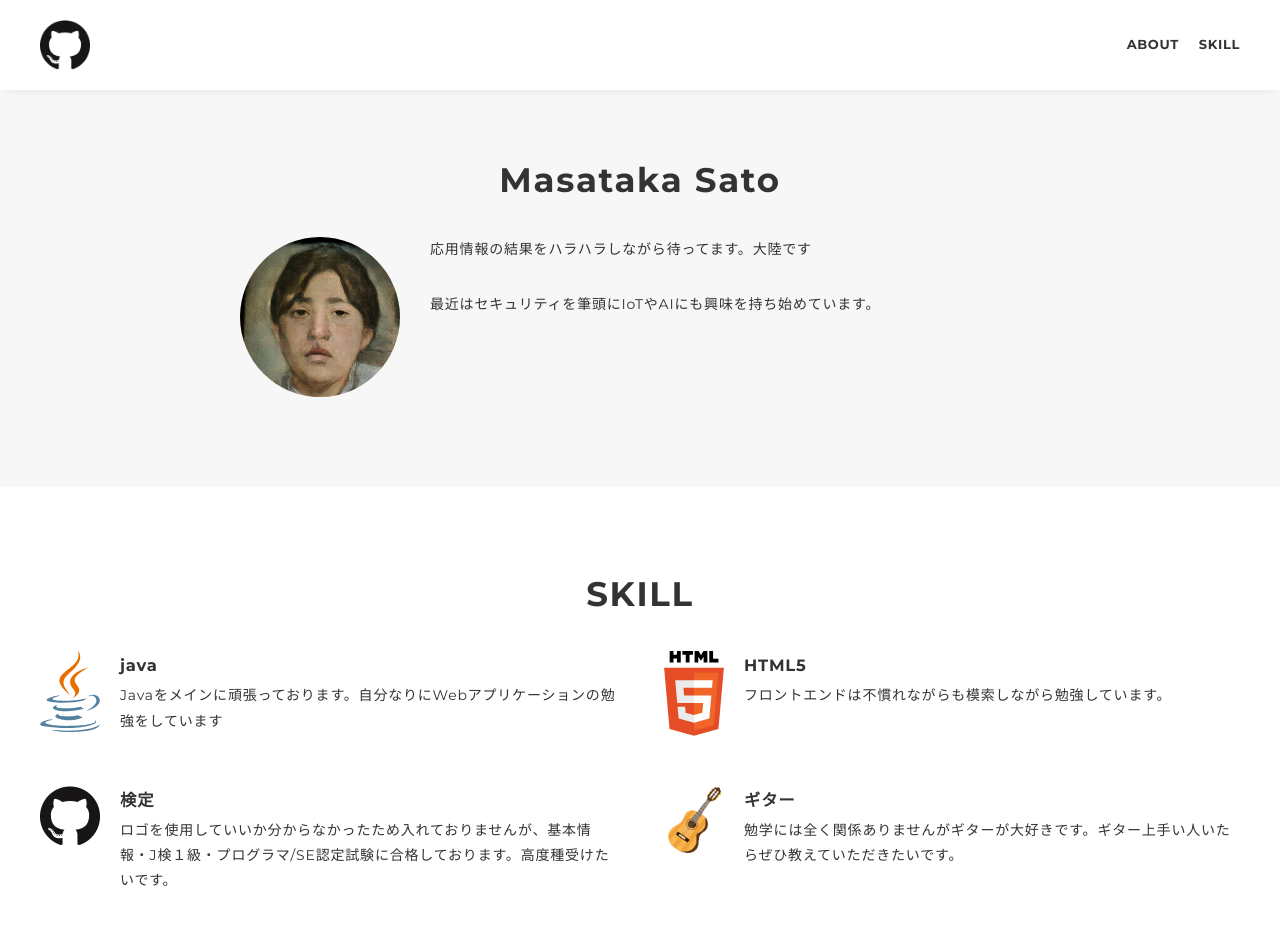
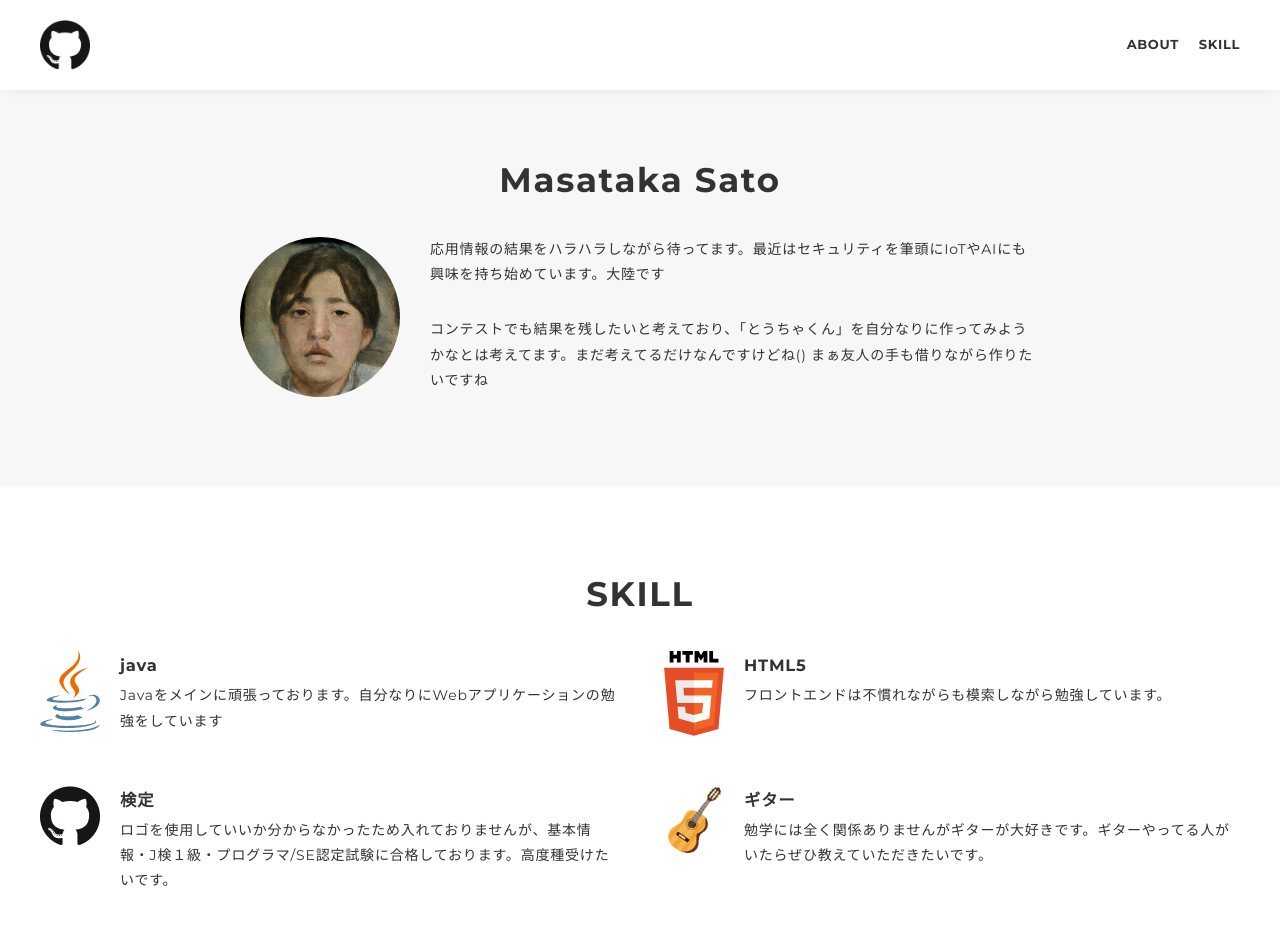
Before and after one commit to sato-masataka/portfolio, a plain HTML site: page docs/index.html in a window 1280 px wide. Shown: the top 952 px of the page. Drawn offline with nearby package versions, Linux system fonts and the light colour scheme.

Commit message:
自己紹介

```diff
--- a/docs/index.html
+++ b/docs/index.html
@@ -50,8 +50,9 @@
 							<img src="img/protfolio.png" alt="自画像" />
 						</p>
 						<div class="profile-body">
-							<p>応用情報の結果をハラハラしながら待ってます。大陸です</p>
-							<p>最近はセキュリティを筆頭にIoTやAIにも興味を持ち始めています。</p>
+							<p>応用情報の結果をハラハラしながら待ってます。最近はセキュリティを筆頭にIoTやAIにも興味を持ち始めています。大陸です</p>
+							<p>コンテストでも結果を残したいと考えており、「とうちゃくん」を自分なりに作ってみようかなとは考えてます。まだ考えてるだけなんですけどね()
+							まぁ友人の手も借りながら作りたいですね</p>
 						</div>
 					</div>
 				</div>
@@ -94,7 +95,7 @@
 							</p>
 							<div class="skill-body">
 								<h3 class="skill-name">ギター</h3>
-								<p class="skill-text">勉学には全く関係ありませんがギターが大好きです。ギター上手い人いたらぜひ教えていただきたいです。</p>
+								<p class="skill-text">勉学には全く関係ありませんがギターが大好きです。ギターやってる人がいたらぜひ教えていただきたいです。</p>
 							</div>
 						</div>
 					</div>
```
